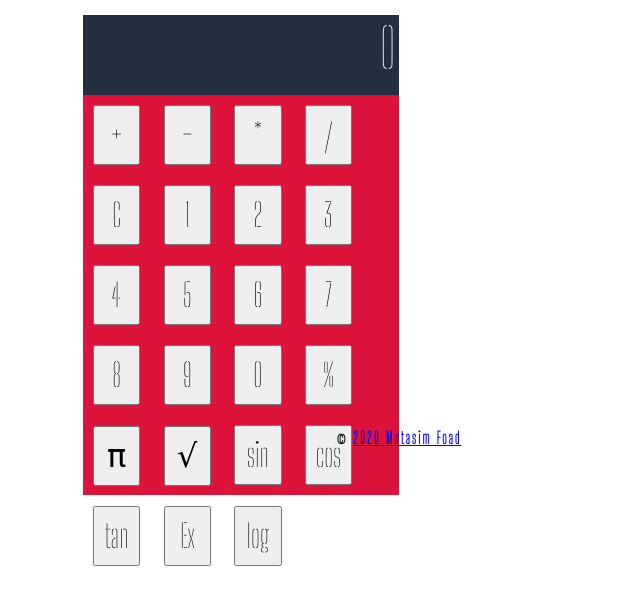
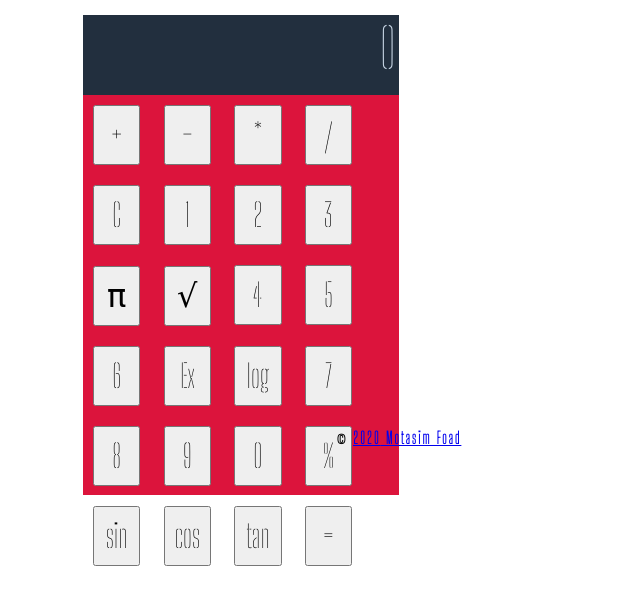
Before and after one commit to motasimfoad/simple-html-js-calculator, a plain HTML site: page index.html in a window 1280 px wide. Shown: the part 127-732 px from the top of the page, without its empty margins (241-881 px from the left). Drawn offline with Linux system fonts and the light colour scheme.

Commit message:
Rearrangng buttons compleated

```diff
--- a/index.html
+++ b/index.html
@@ -26,21 +26,22 @@
                     <button>1</button>
                     <button>2</button>
                     <button>3</button>
+                    <button>&pi;</button>
+                    <button>&Sqrt;</button>
                     <button>4</button>
                     <button>5</button>
                     <button>6</button>
+                    <button>Ex</button>
+                    <button>log</button>
                     <button>7</button>
                     <button>8</button>
                     <button>9</button>
                     <button>0</button>
                     <button>%</button>
-                    <button>&pi;</button>
-                    <button>&Sqrt;</button>
                     <button>sin</button>
                     <button>cos</button>
                     <button>tan</button>
-                    <button>Ex</button>
-                    <button>log</button>
+                    <button>&equals;</button>
 
 
                 </div>
```
